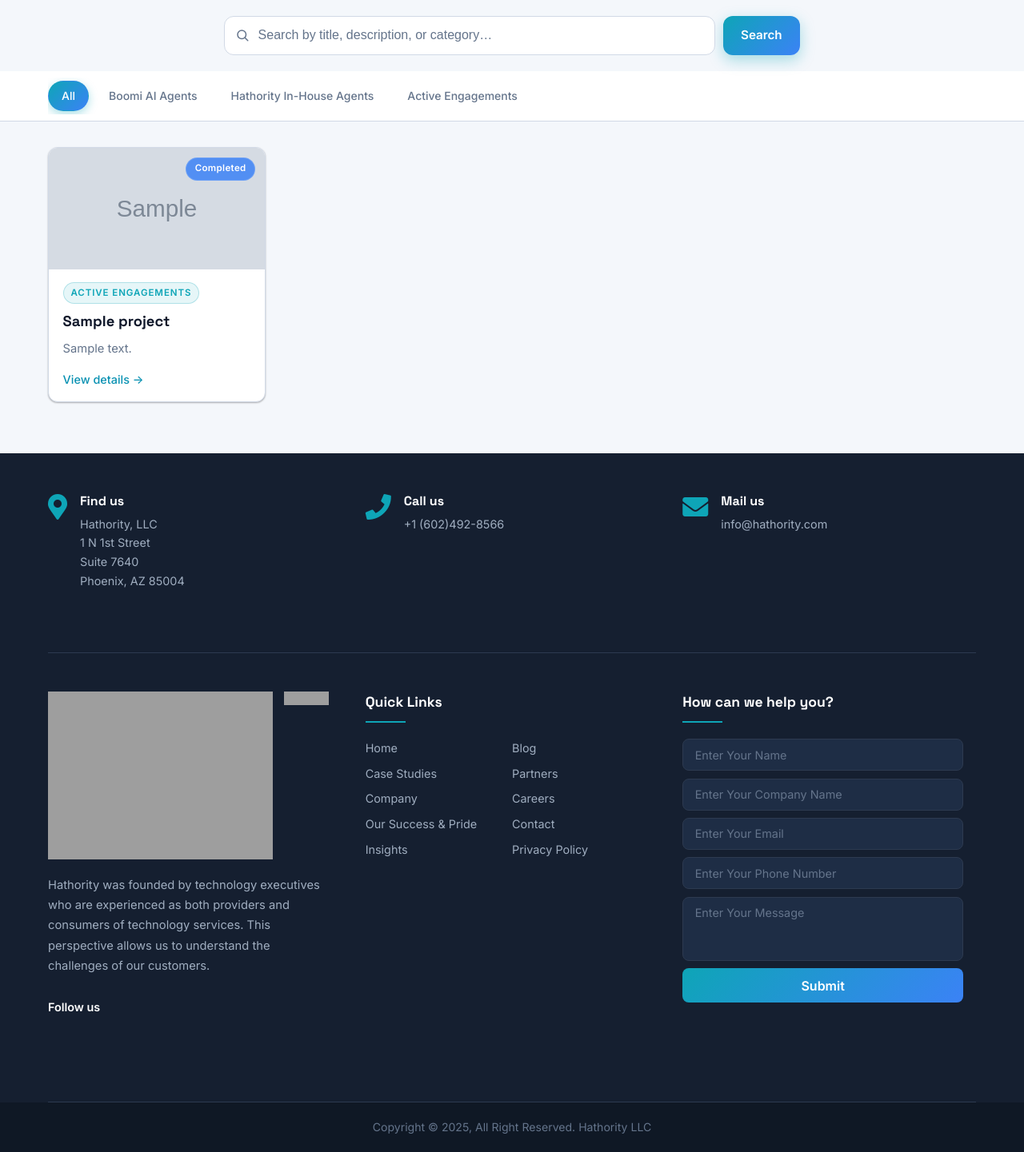
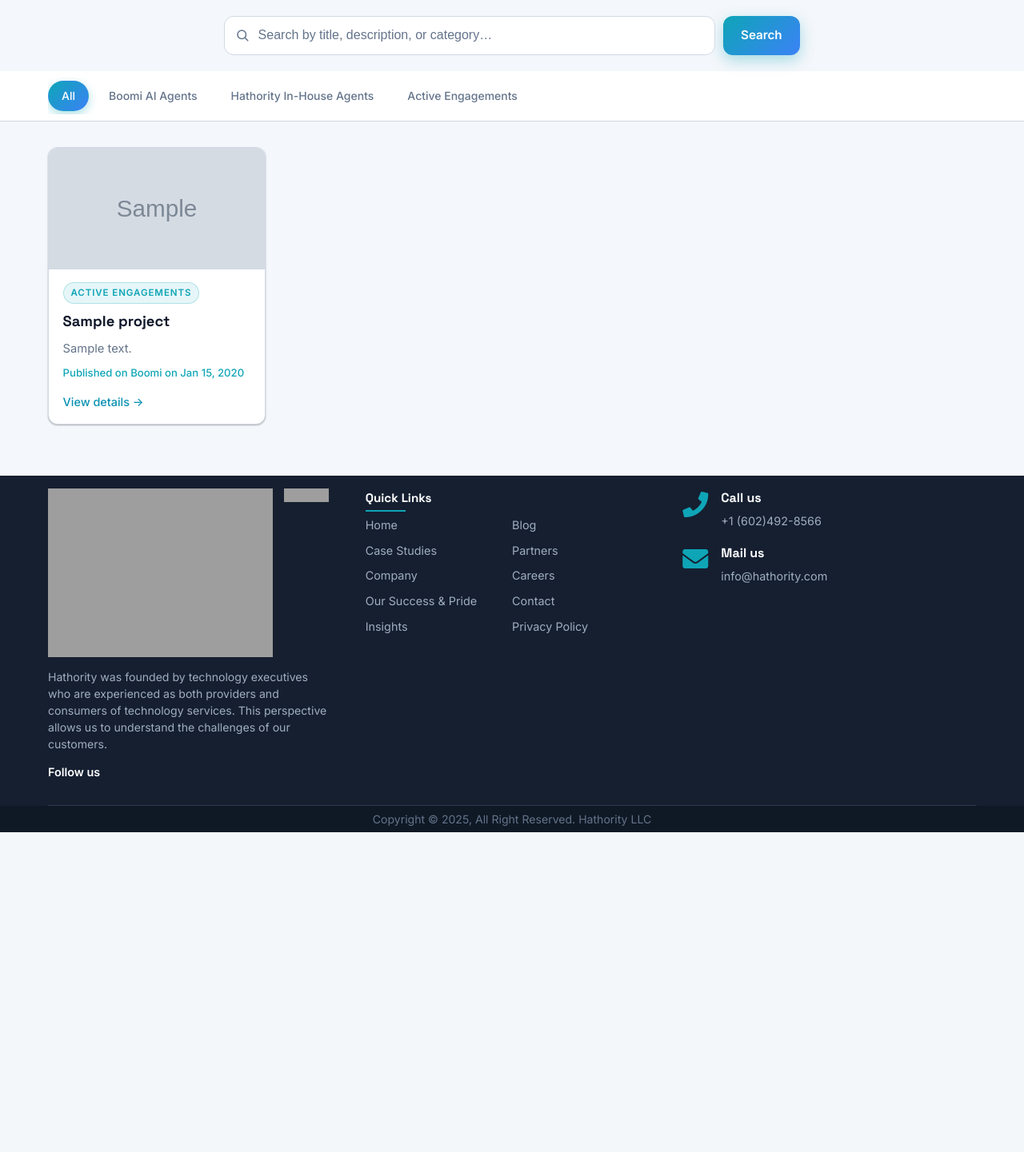
Before and after one commit to MSaitejaGoud/hathority-ai-labs, a Django app: page /?category=all in a window 1280 px wide. Shown: the part 177-1618 px from the top of the page at 80% size. After the commit the page ends 1218 px from the top, so only its background shows below. Run offline with Django 5.2, Linux system fonts and the light colour scheme; tables that the repository leaves empty hold one stand-in row (values such as "Sample post"); grey boxes marked "Sample" are stand-in pictures; grey boxes are pictures that could not be loaded.

Commit message:
Style: Final video layout and backend updates

```diff
--- a/manage.py
+++ b/manage.py
@@ -14,6 +14,8 @@ def main():
             "available on your PYTHONPATH environment variable? Did you "
             "forget to activate a virtual environment?"
         ) from exc
+    if len(sys.argv) == 2 and sys.argv[1] == 'runserver':
+        sys.argv.append('5008')
     execute_from_command_line(sys.argv)
 
 
--- a/projects/admin.py
+++ b/projects/admin.py
@@ -7,8 +7,8 @@ from .models import Project
 
 @admin.register(Project)
 class ProjectAdmin(admin.ModelAdmin):
-    list_display = ("title", "category", "status", "built_by", "created_at", "thumbnail")
-    list_filter = ("category", "status", "solution_type")
+    list_display = ("title", "category", "built_by", "created_at", "thumbnail")
+    list_filter = ("category", "solution_type")
     search_fields = ("title", "short_description", "category", "built_by")
     readonly_fields = ("created_at",)
     ordering = ("-created_at",)
@@ -18,7 +18,7 @@ class ProjectAdmin(admin.ModelAdmin):
             "fields": ("title", "short_description", "full_description", "key_features"),
         }),
         ("Classification", {
-            "fields": ("category", "status", "solution_type"),
+            "fields": ("category", "solution_type"),
         }),
         ("Credits & Dates", {
             "fields": ("built_by", "published_on"),
--- a/projects/models.py
+++ b/projects/models.py
@@ -16,13 +16,6 @@ class Project(models.Model):
         ("Hathority In-House Agents", "Hathority In-House Agents"),
         ("Active Engagements", "Active Engagements"),
         ("Other", "Other"),
-    ]
-
-    STATUS_CHOICES = [
-        ("Completed", "Completed"),
-        ("In Progress", "In Progress"),
-        ("Live", "Live"),
-        ("Planned", "Planned"),
     ]
 
     SOLUTION_TYPE_CHOICES = [
@@ -47,11 +40,6 @@ class Project(models.Model):
         max_length=32,
         choices=CATEGORY_CHOICES,
         default="Boomi AI Agents",
-    )
-    status = models.CharField(
-        max_length=16,
-        choices=STATUS_CHOICES,
-        default="Planned",
     )
     built_by = models.CharField(
         max_length=100,
--- a/projects/templates/projects/base.html
+++ b/projects/templates/projects/base.html
@@ -30,37 +30,7 @@
 
   <footer class="footer-section">
     <div class="container">
-      <div class="footer-cta pt-5 pb-5">
-        <div class="row">
-          <div class="col-xl-4 col-md-4 mb-30">
-            <div class="single-cta">
-              <i class="fas fa-map-marker-alt"></i>
-              <div class="cta-text">
-                <h4>Find us</h4>
-                <span>Hathority, LLC<br>1 N 1st Street<br>Suite 7640<br>Phoenix, AZ 85004</span>
-              </div>
-            </div>
-          </div>
-          <div class="col-xl-4 col-md-4 mb-30">
-            <div class="single-cta">
-              <i class="fa fa-phone"></i>
-              <div class="cta-text">
-                <h4>Call us</h4>
-                <span>+1 (602)492-8566</span>
-              </div>
-            </div>
-          </div>
-          <div class="col-xl-4 col-md-4 mb-30">
-            <div class="single-cta">
-              <i class="fa fa-envelope"></i>
-              <div class="cta-text">
-                <h4>Mail us</h4>
-                <span>info@hathority.com</span>
-              </div>
-            </div>
-          </div>
-        </div>
-      </div>
+
       <div class="footer-content pt-5 pb-5">
         <div class="row">
           <div class="col-xl-4 col-lg-4 mb-50">
@@ -97,23 +67,25 @@
               </ul>
             </div>
           </div>
-          <div class="col-xl-4 col-lg-4 col-md-6 mb-50">
+          <div class="col-xl-4 col-lg-4 col-md-6 mb-30">
             <div class="footer-widget">
-              <div class="footer-widget-heading">
-                <h3>How can we help you?</h3>
+              <div class="single-cta" style="margin-bottom: 1rem;">
+                <i class="fa fa-phone" style="color: var(--primary);"></i>
+                <div class="cta-text">
+                  <h4 style="color:#fff;">Call us</h4>
+                  <span>+1 (602)492-8566</span>
+                </div>
               </div>
-              <div class="subscribe-form">
-                <form class="footer-form">
-                  <input type="text" name="your-name" placeholder="Enter Your Name" required>
-                  <input type="text" name="CompanyName" placeholder="Enter Your Company Name" required>
-                  <input type="email" name="your-email" placeholder="Enter Your Email" required>
-                  <input type="tel" name="your-tel" placeholder="Enter Your Phone Number" required>
-                  <textarea name="your-message" placeholder="Enter Your Message"></textarea>
-                  <input type="submit" value="Submit">
-                </form>
+              <div class="single-cta">
+                <i class="fa fa-envelope" style="color: var(--primary);"></i>
+                <div class="cta-text">
+                  <h4 style="color:#fff;">Mail us</h4>
+                  <span>info@hathority.com</span>
+                </div>
               </div>
             </div>
           </div>
+
         </div>
       </div>
     </div>
--- a/projects/templates/projects/home.html
+++ b/projects/templates/projects/home.html
@@ -84,12 +84,14 @@
                 <span>{{ project.title }}</span>
               </div>
             {% endif %}
-            <span class="badge badge-{{ project.status|slugify }}">{{ project.status }}</span>
           </div>
           <div class="card-body">
             <span class="tag">{{ project.category }}</span>
             <h3 class="card-title">{{ project.title }}</h3>
             <p class="card-desc">{{ project.short_description }}</p>
+            {% if project.published_on %}
+              <p class="card-date">Published on Boomi on {{ project.published_on|date:"M j, Y" }}</p>
+            {% endif %}
           </div>
           <div class="card-footer">
             <span class="card-link">View details →</span>
@@ -103,7 +105,7 @@
       {% if query %}
         <p>Try a different search term, or <a href="{% url 'projects:home' %}">view all projects</a>.</p>
       {% else %}
-        <p>No projects in this category yet. <a href="?category=all">View all</a> or add one from the <a href="/admin/">Django Admin</a>.</p>
+        <!-- <p>No projects in this category yet. <a href="?category=all">View all</a> or add one from the <a href="/admin/">Django Admin</a>.</p> -->
       {% endif %}
     </div>
   {% endif %}
--- a/projects/templates/projects/project_detail.html
+++ b/projects/templates/projects/project_detail.html
@@ -10,7 +10,6 @@
   <header class="detail-header">
     <div class="detail-meta">
       <span class="tag">{{ project.category }}</span>
-      <span class="badge badge-{{ project.status|slugify }}">{{ project.status }}</span>
     </div>
     <h1 class="detail-title">{{ project.title }}</h1>
     <p class="detail-lede">{{ project.short_description }}</p>
@@ -60,7 +59,6 @@
       <h3>Details</h3>
       <dl class="meta-list">
         <dt>Category</dt><dd>{{ project.category }}</dd>
-        <dt>Status</dt><dd>{{ project.status }}</dd>
 {% if project.built_by %}
           <dt>Built By</dt><dd>{{ project.built_by }}</dd>
         {% endif %}
@@ -68,7 +66,7 @@
           <dt>Solution Type</dt><dd>{{ project.solution_type }}</dd>
         {% endif %}
         {% if project.published_on %}
-          <dt>Published On</dt><dd>{{ project.published_on|date:"M j, Y" }}</dd>
+          <dt>Published On</dt><dd>Boomi · {{ project.published_on|date:"M j, Y" }}</dd>
         {% endif %}
 
       </dl>
--- a/static/css/style.css
+++ b/static/css/style.css
@@ -141,8 +141,8 @@ body {
 .footer-cta {
   border-bottom: 1px solid #2d3a50;
 }
-.pt-5 { padding-top: 3rem; }
-.pb-5 { padding-bottom: 3rem; }
+.pt-5 { padding-top: 1rem; }
+.pb-5 { padding-bottom: 0.6rem; }
 
 .row {
   display: flex;
@@ -155,8 +155,8 @@ body {
   max-width: 33.333%;
 }
 .col-xl-12 { flex: 0 0 100%; max-width: 100%; }
-.mb-30 { margin-bottom: 1.875rem; }
-.mb-50 { margin-bottom: 3.125rem; }
+.mb-30 { margin-bottom: 0.5rem; }
+.mb-50 { margin-bottom: 0.75rem; }
 
 .single-cta {
   display: flex;
@@ -189,15 +189,15 @@ body {
 
 .footer-logo {
   overflow: hidden;
-  margin-bottom: 1.25rem;
+  margin-bottom: 0.3rem;
 }
 .footer-logo::after { content: ''; display: table; clear: both; }
 
 .footer-text p {
   color: #a0aec0;
-  font-size: .92rem;
-  line-height: 1.7;
-  margin-bottom: 1.25rem;
+  font-size: .88rem;
+  line-height: 1.5;
+  margin-bottom: 0.3rem;
 }
 
 .footer-social-icon {
@@ -216,11 +216,11 @@ body {
 
 .footer-widget-heading h3 {
   color: #fff;
-  font-size: 1.1rem;
+  font-size: .95rem;
   font-family: var(--font-display);
-  margin: 0 0 1.25rem;
+  margin: 0 0 0.35rem;
   position: relative;
-  padding-bottom: .75rem;
+  padding-bottom: .3rem;
 }
 .footer-widget-heading h3::before {
   content: '';
@@ -285,7 +285,7 @@ body {
 
 .copyright-area {
   background: #0f1825;
-  padding: 1.25rem 0;
+  padding: 0.35rem 0;
   text-align: center;
 }
 .copyright-text p {
@@ -455,8 +455,8 @@ body {
   font-family: var(--font-display);
   font-size: 1.1rem;
   font-weight: 600;
-  color: #0f172a;
-  background: #ffffff;
+  color: #ffffff;
+  background: #0f172a;
   text-align: center;
   padding: 1rem;
   line-height: 1.4;
@@ -484,6 +484,12 @@ body {
   -webkit-box-orient: vertical;
   overflow: hidden;
 }
+.card-date {
+  margin: 0;
+  color: var(--primary);
+  font-size: .82rem;
+  font-weight: 500;
+}
 .card-footer {
   padding: .75rem 1.1rem 1rem;
   color: var(--primary-2);
@@ -505,26 +511,6 @@ body {
   border: 1px solid rgba(14,165,183,.25);
   align-self: flex-start;
 }
-
-.badge {
-  position: absolute;
-  top: .75rem;
-  right: .75rem;
-  padding: .3rem .65rem;
-  border-radius: 999px;
-  font-size: .72rem;
-  font-weight: 600;
-  letter-spacing: .03em;
-  background: rgba(0,0,0,.55);
-  color: #fff;
-  backdrop-filter: blur(6px);
-  border: 1px solid rgba(255,255,255,.15);
-}
-/* Status colors (slugify: "In Progress" -> "in-progress") */
-.badge-live        { background: rgba(16,185,129,.85); }
-.badge-completed   { background: rgba(59,130,246,.85); }
-.badge-in-progress { background: rgba(245,158,11,.9); color:#1a1208; }
-.badge-planned     { background: rgba(100,116,139,.85); }
 
 /* ---------- Category navigation ---------- */
 .category-nav {
@@ -621,17 +607,6 @@ body {
 
 .detail-header { display: flex; flex-direction: column; gap: .75rem; }
 .detail-meta { display: flex; gap: .6rem; align-items: center; flex-wrap: wrap; }
-.detail-meta .badge {
-  position: static;
-  background: rgba(34,211,238,.15);
-  border-color: rgba(34,211,238,.3);
-  color: var(--primary-2);
-}
-.detail-meta .badge-live        { background: rgba(16,185,129,.18); color: #6ee7b7; border-color: rgba(16,185,129,.4); }
-.detail-meta .badge-completed   { background: rgba(59,130,246,.18); color: #93c5fd; border-color: rgba(59,130,246,.4); }
-.detail-meta .badge-in-progress { background: rgba(245,158,11,.18); color: #fcd34d; border-color: rgba(245,158,11,.4); }
-.detail-meta .badge-planned     { background: rgba(100,116,139,.18); color: #cbd5e1; border-color: rgba(100,116,139,.4); }
-
 .detail-title {
   font-family: var(--font-display);
   font-size: clamp(1.8rem, 4vw, 2.6rem);
```
Also changed, not shown: projects/migrations/0014_remove_project_status.py (added), 1 other file.
